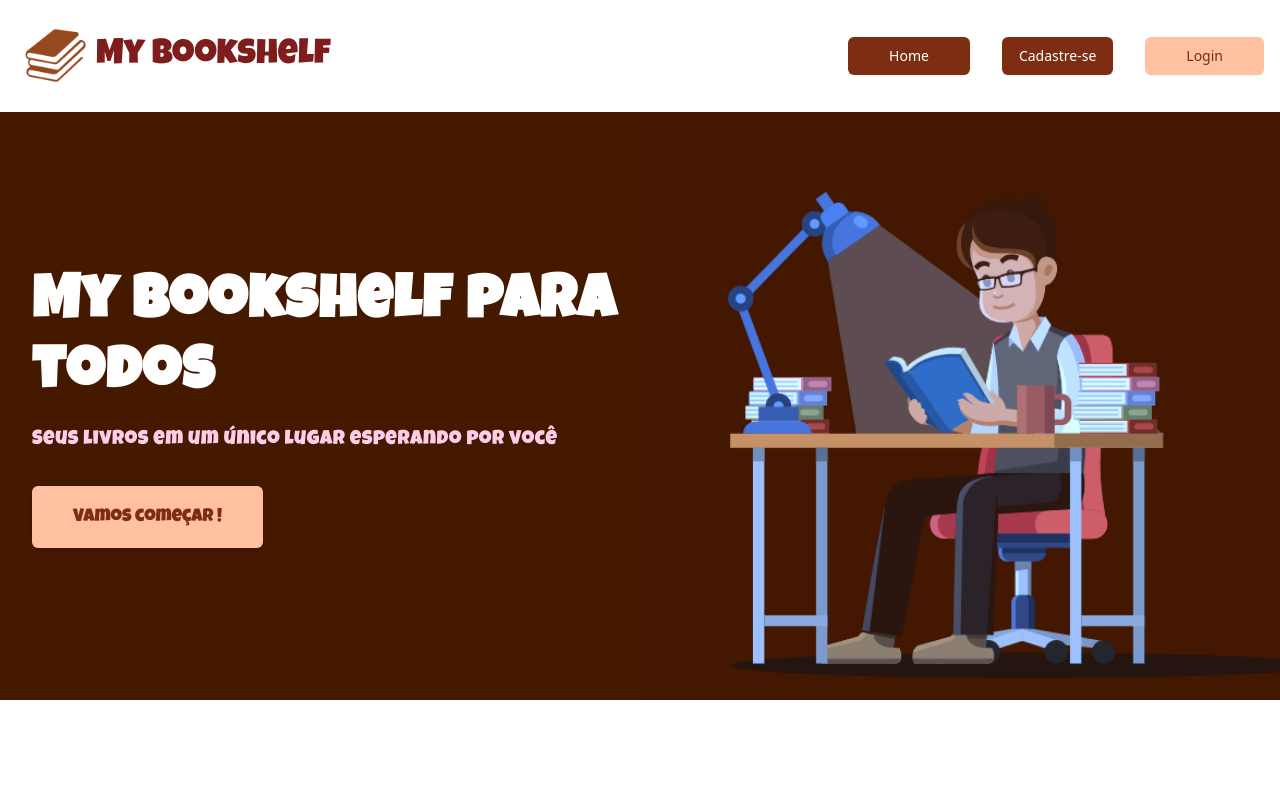
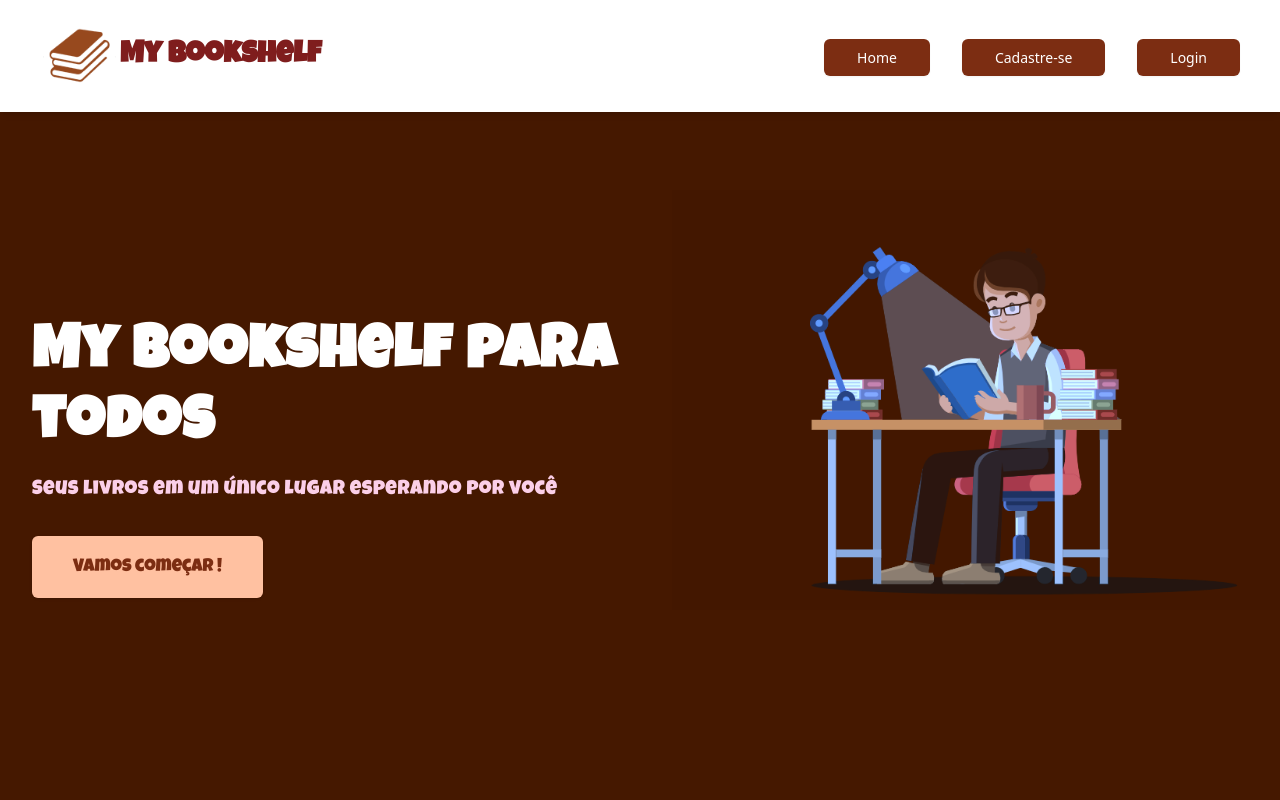
Before and after one commit to Calteryeker/my-bookshelf, a Next.js app in the folder frontend/: page / in a window 1280 px wide. Shown: the top 800 px of the page. Built offline with nearby package versions, Linux system fonts and the light colour scheme.

Commit message:
navbar with call to action button, fix index

```diff
--- a/frontend/package.json
+++ b/frontend/package.json
@@ -11,6 +11,7 @@
   "dependencies": {
     "axios": "^0.26.1",
     "formik": "^2.2.9",
+    "ionicons": "^6.0.1",
     "moment": "^2.29.3",
     "next": "12.1.5",
     "nookies": "^2.5.2",
--- a/frontend/src/components/Navbar.js
+++ b/frontend/src/components/Navbar.js
@@ -1,44 +1,42 @@
-import Link from 'next/link'
 import Image from 'next/image'
+import React, { useState } from 'react'
+
 
 const Navbar = () => {
+    let Links = [
+        { name: "Home", link: "/" },
+        { name: "Cadastre-se", link: "/signup" },
+        { name: "Login", link: "/login" },
+    ];
+
+    let [open, setOpen] = useState(false);
     return (
-
-        <nav className="bg-white  px-2 md:px-4 py-4 px-3 flex   w-full z-10 ">
-            <div className="container flex flex-wrap justify-between items-center mx-auto ">
+        <div className='shadow-md w-full fixed top-0 left-0'>
+            <div className='md_c:flex items-center justify-between bg-white py-4 md_c:px-10 px-7'>
+                <div className='font-bold text-2xl cursor-pointer items-center font-[Poppins] text-gray-800'>
+                    {/* div do logo */}
                     <a href="/" className="flex items-center">
-                    <Image src="/images/logo.png" width={80}  height={80} />
-                    <span className="self-center text-[35px] font-luck whitespace-nowrap text-red-900">My Bookshelf</span>
+                        <Image src="/images/logo.png" width={80} height={80} />
+                        <span className="self-center text-[26px] sm_c:text-[30px] font-luck whitespace-nowrap text-red-900">My Bookshelf</span>
                     </a>
-                <div className=" w-full md:block md:w-auto " id="mobile-menu">
-                    <ul className="flex flex-col mt-4 md:flex-row md:space-x-8 md:mt-0 md:text-sm md:font-medium">
-                        <div className="order-3 mt-2 flex-shrink-0 w-full sm:order-2 sm:mt-0 sm:w-auto">
-                            <Link href='/'>
-                                <a className="flex items-center pr-10 pl-10 justify-center px-4 py-2 border border-transparent rounded-md shadow-sm text-sm font-medium text-white bg-orange-900 hover:bg-orange-500">
-                                    Home
-                                </a>
-                            </Link>
                 </div>
 
-                        <div className="order-3 mt-2 flex-shrink-0 w-full sm:order-2 sm:mt-0 sm:w-auto">
-                            <Link href='/signup'>
-                                <a className="flex items-center justify-center px-4 py-2 border border-transparent rounded-md shadow-sm text-sm font-medium text-white bg-orange-900 hover:bg-orange-500">
-                                    Cadastre-se
-                                </a>
-                            </Link>
+                <div onClick={() => setOpen(!open)} className='text-3xl absolute right-8 top-6 cursor-pointer md_c:hidden'>
+                    <ion-icon name={open ? 'close' : 'menu'}></ion-icon>
                 </div>
 
-                        <div id="button-login" className="order-3 mt-2 flex-shrink-0 w-full sm:order-2 sm:mt-0 sm:w-auto ">
-                            <Link href='/login'>
-                                <a className="flex items-center pr-10 pl-10 justify-center px-4 py-2 border border-transparent rounded-md shadow-sm text-sm font-medium text-orange-900 hover:text-white bg-romantic-1 hover:bg-orange-500">
-                                    Login
-                                </a>
-                            </Link>
-                        </div>
+                <ul className={`md_c:flex md_c:items-center md_c:pb-0 pb-12 absolute md_c:static bg-white md_c:z-auto z-[-1] left-0 w-full md_c:w-auto md_c:pl-0 pl-9 transition-all duration-500 ease-in ${open ? 'top-15 ' : 'top-[-490px]'}`}>
+                    {
+                        Links.map((link) => (
+                            <li key={link.name} className='md_c:ml-8 text-xl md_c:my-0 my-7'>
+                                <a href={link.link} className='break-words items-center pr-8 pl-8 justify-center px-4 py-2 border border-transparent rounded-md shadow-sm text-sm font-medium text-white bg-orange-900 hover:bg-orange-500 duration-500'>{link.name}</a>
+                            </li>
+                        ))
+                    }
                 </ul>
             </div>
+
         </div>
-        </nav>
     );
 }
 
--- a/frontend/src/pages/_app.js
+++ b/frontend/src/pages/_app.js
@@ -5,6 +5,8 @@ function MyApp({ Component, pageProps }) {
   return (
     <AuthProvider>
       <Component {...pageProps} />
+      <script src="https://unpkg.com/ionicons@5.0.0/dist/ionicons.js"></script>
+
     </AuthProvider>
 
   );
--- a/frontend/src/pages/index.js
+++ b/frontend/src/pages/index.js
@@ -1,26 +1,22 @@
 import Head from "next/head";
 import Navbar from '../components/Navbar';
 import Footer from '../components/Footer';
-import { parseCookies } from 'nookies';
-
-
 
 export default function Home() {
   return (
-    <div className='flex flex-col overflow-auto items-stretch justify-between min-h-screen'>
+    <div>
       <Head>
         <title>MyBookshelf | Início</title>
+        <link rel="icon" href="/logo.png" />
       </Head>
       <Navbar />
-      <div className="min-h-screen  ">
 
-      <div className="relative bg-brow_pod-1 overflow-hidden pb-10 pt-10">
-        <div className="max-w-7xl mx-auto">
-          <div className="relative z-10 pb-8  sm:pb-16 md:pb-20 lg:max-w-2xl lg:w-full lg:pb-28 xl:pb-50">
+      <div className="flex flex-col min-h-screen items-center justify-around bg-brow_pod-1 overflow-hidden md_c:flex md:flex-row">
+        <div className="pb-8 pt-28 sm: md_c:pb-20 lg:max-w-2xl lg:w-full lg:pb-28 xl:pb-50">
           <main className="mt-10 mx-auto max-w-7xl px-4 sm:mt-12 sm:px-6 md:mt-16 lg:mt-20 lg:px-8 xl:mt-28">
             <div className="sm:text-center lg:text-left">
               <h1 className="text-4xl tracking-tight font-extrabold text-gray-900 sm:text-5xl md:text-6xl">
-                  <span className="block xl:inline text-white font-luck tracking-wide	font-luck tracking-wide">My Bookshelf para todos</span>
+                <span className="block xl:inline text-white font-luck tracking-wide">My Bookshelf para todos</span>
               </h1>
               <p className=" font-luck tracking-wide mt-3 text-base text-pink-200 sm:mt-5 sm:text-lg sm:max-w-xl sm:mx-auto md:mt-5 md:text-xl lg:mx-0">
                 Seus livros em um único lugar esperando por você
@@ -30,18 +26,16 @@ export default function Home() {
                   <a href="/signup" className="font-luck w-full flex items-center justify-center px-8 py-3 border border-transparent text-base font-normal rounded-md text-orange-900 bg-romantic-1  hover:text-white hover:bg-orange-500 md:py-4 md:text-lg md:px-10 ">
                     Vamos começar ! </a>
                 </div>
-
               </div>
             </div>
           </main>
         </div>
-        </div>
-        <div className="lg:absolute lg:inset-y-0 lg:right-0 lg:w-1/2">
-          <img className="h-56 w-full object-cover sm:h-72 md:h-50 w-full lg:h-full " src="/images/logo2.png" alt=""/>
+        <div className="lg:inset-y-0 lg:right-0 lg:w-1/2">
+          <img className=" h-max w-full object-cover sm:h-72 lg:h-full " src="/images/logo2.png" alt="" />
         </div>
       </div>
 
-      </div>
+
       <div className="min-h-screen flex items-center justify-around bg-white-900">
         <h2 className='text-4xl font-bold'>Quem Somos</h2>
       </div>
@@ -50,5 +44,6 @@ export default function Home() {
       </div>
       <Footer />
     </div>
+
   )
 }
--- a/frontend/src/pages/login.js
+++ b/frontend/src/pages/login.js
@@ -19,9 +19,10 @@ export default function Login() {
     });
 
     return (
-        <div className="flex flex-col overflow-y-scroll items-stretch justify-between bg-romantic-1 min-h-screen ">
+        <div className="pt-28 flex flex-col overflow-y-scroll items-stretch justify-between bg-romantic-1 min-h-screen ">
             <Head>
                 <title>MyBookshelf | Login</title>
+                <link rel="icon" href="/logo.png" />
             </Head>
             <Navbar />
             <div className="flex flex-col items-center mt-10">
--- a/frontend/src/pages/signup.js
+++ b/frontend/src/pages/signup.js
@@ -44,9 +44,10 @@ export default function Signup() {
   }
 
   return (
-    <div className="flex flex-col overflow-y-scroll items-stretch justify-between bg-romantic-1 min-h-screen">
+    <div className="pt-28 flex flex-col overflow-y-scroll items-stretch justify-between bg-romantic-1 min-h-screen">
       <Head>
         <title>MyBookshelf | Cadastro</title>
+        <link rel="icon" href="/logo.png" />
       </Head>
       <Navbar />
       <div className="flex flex-col items-center mt-10">
--- a/frontend/tailwind.config.js
+++ b/frontend/tailwind.config.js
@@ -4,6 +4,10 @@ module.exports = {
   ],
   theme: {
     extend: {
+      screens: {
+        'md_c' : '856px',
+        'sm_c' : '390px',
+      },
       colors: {
         romantic: {
           1: '#FFC1A1',
```
Also changed, not shown: frontend/public/logo.png (added), 1 other file (tests, documents, lock files or other folders). Lines whose indentation alone changed are shown as unchanged.
